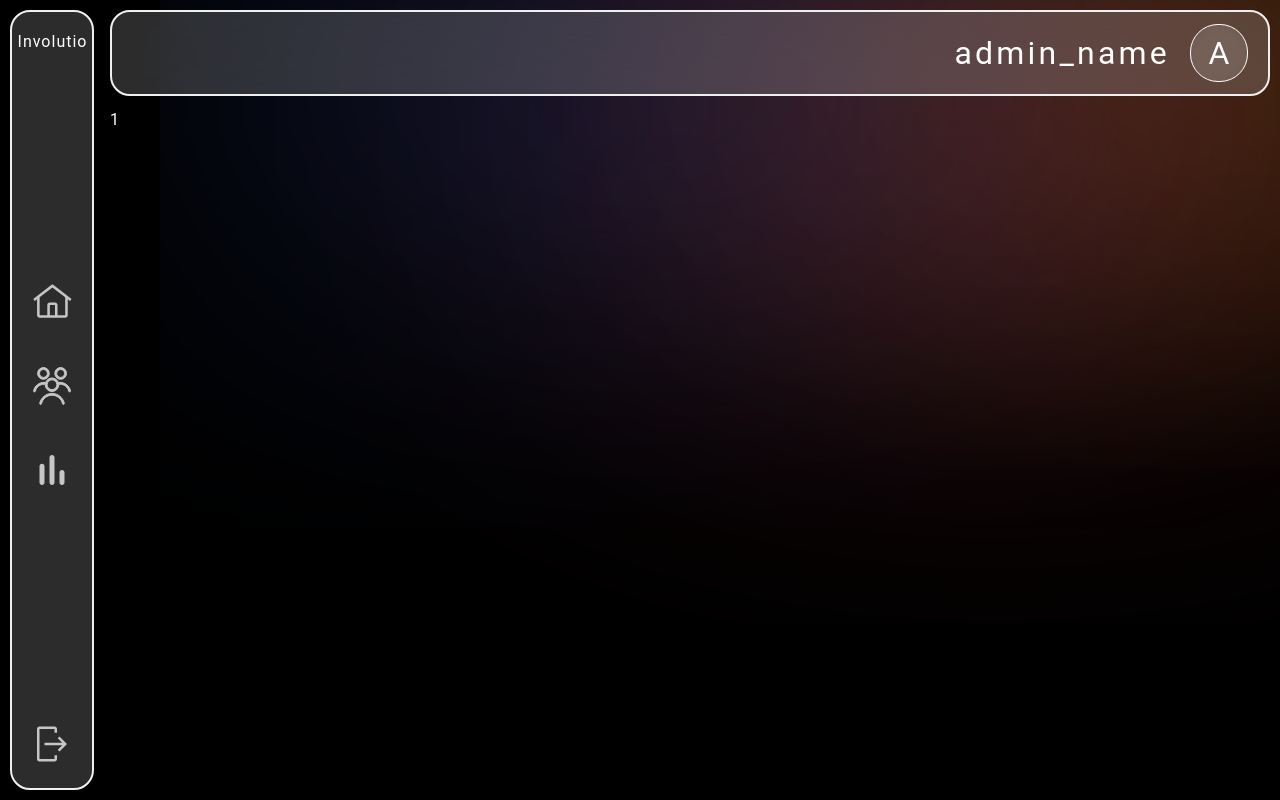
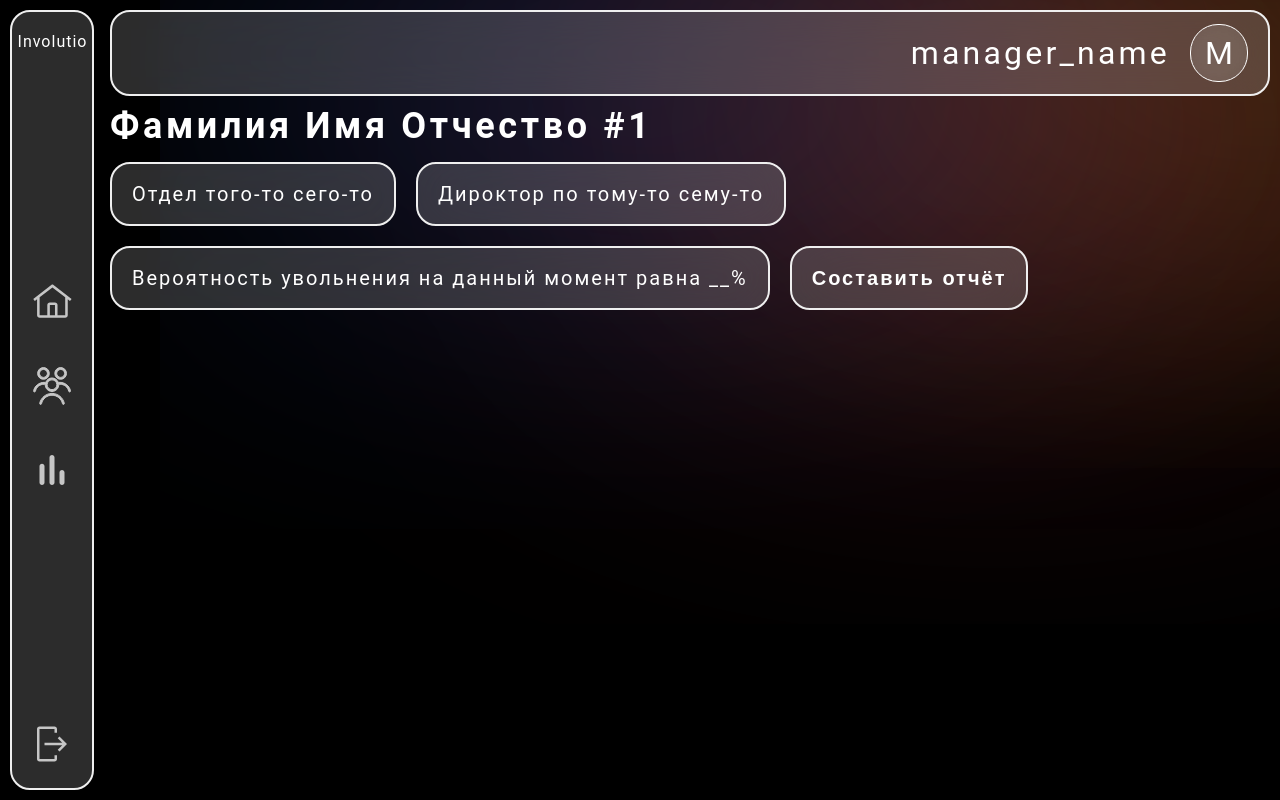
Before and after one commit to OmniaTeam/Involutio-Frontend, a React (Vite) app in the folder app/: page /application/employee/1 in a window 1280 px wide. Built offline with nearby package versions, Linux system fonts and the light colour scheme.

Commit message:
WIP: employee page without chart

```diff
--- a/app/src/App.tsx
+++ b/app/src/App.tsx
@@ -6,6 +6,7 @@ import './styles/indexStyles.scss'
 import './styles/headerStyles.scss'
 import './styles/sidebarStyles.scss'
 import './styles/cardsStyles.scss'
+import './styles/modalStyles.scss'
 
 import { BrowserRouter, Route, Routes } from "react-router-dom";
 import { Provider } from "react-redux";
--- a/app/src/components/header.tsx
+++ b/app/src/components/header.tsx
@@ -8,9 +8,9 @@ export default function Header() {
 	>
 		<div className={'header--container'}>
 			<div className={'information'}>
-				<h3 className={'information--name'}>admin_name</h3>
+				<h3 className={'information--name'}>manager_name</h3>
 				<div className={'information--avatar'}>
-					<p>A</p>
+					<p>M</p>
 				</div>
 			</div>
 		</div>
--- /dev/null
+++ b/app/src/components/modal.tsx
@@ -0,0 +1,20 @@
+import { ReactNode } from "react";
+import { motion } from "framer-motion";
+
+interface ModalProps {
+	onClose: () => void;
+	children: ReactNode;
+}
+
+export default function Modal(props: ModalProps) {
+	return <div className={'modal--overlay'} onClick={props.onClose}>
+		<motion.div className={'modal--content'}
+		            onClick={(e) => e.stopPropagation()}
+		            initial={{ opacity: 0, y: 50 }}
+		            animate={{ opacity: 1, y: 0 }}
+		            transition={{ duration: 0.5 }}
+		>
+			{ props.children }
+		</motion.div>
+	</div>
+}
--- a/app/src/models/IUser.ts
+++ b/app/src/models/IUser.ts
@@ -1,4 +1,10 @@
+export enum IUserRole {
+	admin = "admin",
+	manager = "manager"
+}
+
 export interface IUser {
 	name : string,
-	password : string
+	password : string,
+	role : IUserRole
 }
--- a/app/src/pages/application/employeePage.tsx
+++ b/app/src/pages/application/employeePage.tsx
@@ -1,9 +1,79 @@
-import {useParams} from "react-router-dom";
+import { useParams } from "react-router-dom";
+import { useState } from "react";
+import { motion } from "framer-motion";
+
+import Modal from "../../components/modal";
 
 export default function EmployeePage() {
 	const { id } = useParams()
 
-	return <div className={'employee'}>
-		{ id }
-	</div>
+	const [isModalOpen, setIsModalOpen] = useState<boolean>(false);
+	const [startDate, setStartDate] = useState('');
+	const [endDate, setEndDate] = useState('');
+
+	return (<>
+		<div className={'employee'}>
+			<motion.h2 className={'employee--title'}
+	           initial={{ opacity: 0 }}
+	           animate={{ opacity: 1 }}
+	           transition={{ delay: 0.1, duration: 0.5 }}
+			>Фамилия Имя Отчество #{id}</motion.h2>
+			<div className={'employee--content'}>
+				<div className={'statistic'}>
+					<motion.p className={'statistic--path'}
+						initial={{ opacity: 0, y: 10 }}
+						animate={{ opacity: 1, y: 0 }}
+						transition={{ duration: 0.5 }}
+					>Отдел того-то сего-то</motion.p>
+					<motion.p className={'statistic--path'}
+			            initial={{ opacity: 0, y: 10 }}
+			            animate={{ opacity: 1, y: 0 }}
+			            transition={{ duration: 0.5 }}
+					>Дироктор по тому-то сему-то</motion.p>
+					<motion.p className={'statistic--path'}
+			            initial={{ opacity: 0, y: 10 }}
+			            animate={{ opacity: 1, y: 0 }}
+			            transition={{ duration: 0.5 }}
+					>Вероятность увольнения на данный момент равна __%</motion.p>
+					<motion.button className={'statistic--button'} type={'button'}
+					        onClick={() => setIsModalOpen(true)}
+					        initial={{ opacity: 0 }}
+					        animate={{ opacity: 1 }}
+					        transition={{ delay: 0.2, duration: 0.5 }}
+					>Составить отчёт</motion.button>
+				</div>
+				<div className={'employee--content__graph'}></div>
+			</div>
+		</div>
+		{ isModalOpen && (
+			<Modal onClose={() => setIsModalOpen(false)}>
+				<h2 className={'modal--title'}>Составить отчёт</h2>
+				<div className={'date-range'}>
+					<div className={'date-range--start'}>
+						<p className={'date-range--label'}>Начальная дата</p>
+						<input
+							type="date"
+							value={startDate}
+							className={'date-range--input'}
+							onChange={(e) => {
+								setStartDate(e.target.value);
+							}}
+						/>
+					</div>
+					<div className={'date-range--end'}>
+						<p className={'date-range--label'}>Конечная дата</p>
+						<input
+							type="date"
+							value={endDate}
+							className={'date-range--input'}
+							onChange={(e) => {
+								setEndDate(e.target.value);
+							}}
+						/>
+					</div>
+				</div>
+				<button className={'modal--button'} type={'button'}>сгенерировать</button>
+			</Modal>
+		)}
+	</>)
 }
--- a/app/src/pages/indexPage.tsx
+++ b/app/src/pages/indexPage.tsx
@@ -5,48 +5,50 @@ import grad from '../assets/gradient.svg'
 
 export default function IndexPage() {
 	return <main>
+		<motion.img className={'gradient'} src={grad} alt=""
+		            initial={{opacity: 0, scale: 0.5}}
+		            animate={{opacity: 1, scale: 1}}
+		            transition={{duration: 0.5}}
+		/>
 		<section className={'hero'}>
 			<div className={'hero--container'}>
-				<motion.img className={'gradient'} src={grad} alt=""
-		            initial={{ opacity: 0, scale: 0.5 }}
-		            animate={{ opacity: 1, scale: 1 }}
-		            transition={{ duration: 0.5 }}
-				/>
 				<div className={'heading'}>
 					<motion.h1 className={'heading--title'}
-						initial={{ opacity: 0 }}
-					    animate={{ opacity: 1 }}
-					    transition={{ duration: 0.5 }}
+					           initial={{opacity: 0}}
+					           animate={{opacity: 1}}
+					           transition={{duration: 0.5}}
 					>
-						{ "Involutio".split('').map((value, index) =>
+						{"Involutio".split('').map((value, index) =>
 							<motion.span
-								initial={{ opacity: 0 }}
-								animate={{ opacity: 1 }}
-								transition={{ delay: 0.2 + index / 10 }}
+								initial={{opacity: 0}}
+								animate={{opacity: 1}}
+								transition={{delay: 0.2 + index / 10}}
+								key={index}
 							>{value}</motion.span>
 						)}
 					</motion.h1>
 					<motion.p className={'heading--description'}
-						initial={{ opacity: 0 }}
-						animate={{ opacity: 1 }}
-						transition={{ delay: 1, duration: 0.5 }}
+					          initial={{opacity: 0}}
+					          animate={{opacity: 1}}
+					          transition={{delay: 1, duration: 0.5}}
 					>
 						Lorem ipsum dolor sit amet, consectetur adipiscing elit,
 						sed do eiusmod tempor incididunt ut labore et dolore magna aliqua.
 					</motion.p>
 				</div>
 				<motion.div
-					initial={{ opacity: 0 }}
-					animate={{ opacity: 1 }}
-					transition={{ delay: 1.2, duration: 0.5 }}
+					initial={{opacity: 0}}
+					animate={{opacity: 1}}
+					transition={{delay: 1.2, duration: 0.5}}
 				>
 					<Link className={'hero--container__button'} to={'/auth'}>Try It</Link>
 				</motion.div>
 				<motion.p className={'hero--container__omnia'}
-					initial={{ opacity: 0 }}
-					animate={{ opacity: 1 }}
-					transition={{  delay: 1.4, duration: 0.5}}
-				>BY OMNIA</motion.p>
+				          initial={{opacity: 0}}
+				          animate={{opacity: 1}}
+				          transition={{delay: 1.4, duration: 0.5}}
+				>BY OMNIA
+				</motion.p>
 			</div>
 		</section>
 	</main>
--- a/app/src/store/reducers/IUserSlice.ts
+++ b/app/src/store/reducers/IUserSlice.ts
@@ -1,9 +1,10 @@
 import { createSlice, PayloadAction } from "@reduxjs/toolkit";
-import { IUser } from "../../models/IUser";
+import { IUser, IUserRole } from "../../models/IUser";
 
 const initialState : IUser = {
 	name : "",
-	password : ""
+	password : "",
+	role : IUserRole.manager
 }
 
 export const IUserSlice = createSlice({
@@ -13,6 +14,7 @@ export const IUserSlice = createSlice({
 		signIn : (state, action : PayloadAction<IUser>) => {
 			state.name = action.payload.name
 			state.password = action.payload.password
+			state.role = action.payload.role
 		}
 	}
 })
--- a/app/src/styles/indexStyles.scss
+++ b/app/src/styles/indexStyles.scss
@@ -225,3 +225,41 @@
         @include applicationTitle
     }
 }
+
+.employee {
+    &--title {
+        @include applicationTitle
+    }
+    &--content {
+        display: flex;
+        align-items: flex-start;
+        margin-top: 20px
+    }
+}
+
+.statistic {
+    display: flex;
+    flex-wrap: wrap;
+    gap: 20px;
+    &--path,
+    &--button {
+        padding: 20px;
+        font-size: 20px;
+        font-weight: 400;
+        line-height: 20px;
+        letter-spacing: 2px;
+        border-radius: 20px;
+        border: 2px solid #EFEFEF;
+        background: rgba(217, 217, 217, 0.20);
+        backdrop-filter: blur(27.5px);
+        color: $white-primary
+    }
+    &--button {
+        cursor: pointer;
+        font-weight: 700;
+        transition: 250ms ease;
+        &:hover {
+            box-shadow: 0 0 10px 0 $white-primary;
+        }
+    }
+}
--- /dev/null
+++ b/app/src/styles/modalStyles.scss
@@ -0,0 +1,80 @@
+@import "../global";
+
+.modal {
+    &--overlay {
+        position: fixed;
+        top: 0;
+        left: 0;
+        width: 100%;
+        height: 100%;
+        background: rgba(0, 0, 0, 0.5);
+        display: flex;
+        align-items: center;
+        justify-content: center;
+    }
+    &--content {
+        padding: 20px;
+        border-radius: 20px;
+        border: 2px solid #EFEFEF;
+        background: rgba(217, 217, 217, 0.10);
+        backdrop-filter: blur(27.5px);
+        display: flex;
+        flex-direction: column;
+        align-items: center;
+        gap: 20px
+    }
+    &--title {
+        font-size: 32px;
+        font-weight: 400;
+        line-height: 32px;
+        letter-spacing: 3.2px;
+    }
+    &--button {
+        border-radius: 10px;
+        border: 2px solid #EFEFEF;
+        background: linear-gradient(196deg, #D9D9D9 -1543.22%, rgba(217, 217, 217, 0.00) 251.35%);
+        backdrop-filter: blur(27.5px);
+        width: 100%;
+        padding: 10px 0;
+        font-size: 20px;
+        line-height: 20px;
+        letter-spacing: 2px;
+        color: $white-primary;
+        cursor: pointer;
+        transition: 250ms ease;
+        &:hover {
+            box-shadow: 0 0 10px 0 $white-primary;
+        }
+    }
+}
+
+.date-range {
+    width: 100%;
+    display: flex;
+    flex-direction: column;
+    align-items: flex-start;
+    gap: 10px;
+    &--start,
+    &--end {
+        display: flex;
+        justify-content: space-between;
+        gap: 20px;
+        align-items: center;
+        width: 100%;
+    }
+    &--label {
+        font-size: 20px;
+        line-height: 20px;
+    }
+    &--input {
+        padding: 10px 8px !important;
+        border-radius: 10px;
+        border: 2px solid #EFEFEF;
+        background: linear-gradient(196deg, #D9D9D9 -1543.22%, rgba(217, 217, 217, 0.00) 251.35%);
+        backdrop-filter: blur(27.5px);
+        color: $white-primary;
+        font-size: 16px;
+        padding-block: 0;
+        margin-block: 0;
+    }
+}
--- a/app/src/styles/sidebarStyles.scss
+++ b/app/src/styles/sidebarStyles.scss
@@ -11,6 +11,7 @@
     background: rgba(217, 217, 217, 0.20);
     backdrop-filter: blur(27.5px);
     padding: 20px 0;
+    z-index: 9999;
     &--container {
         height: 100%;
         display: flex;
```
